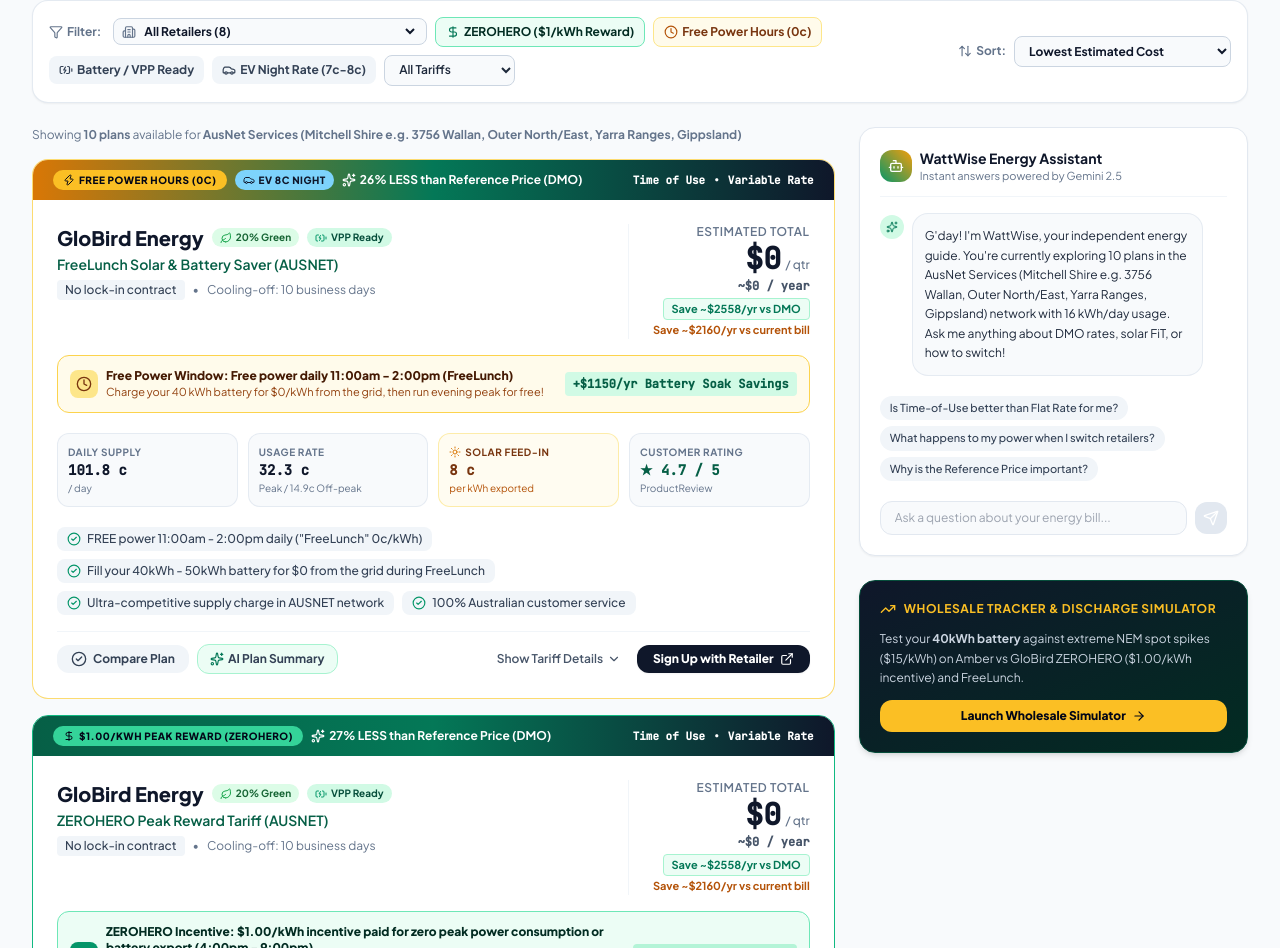
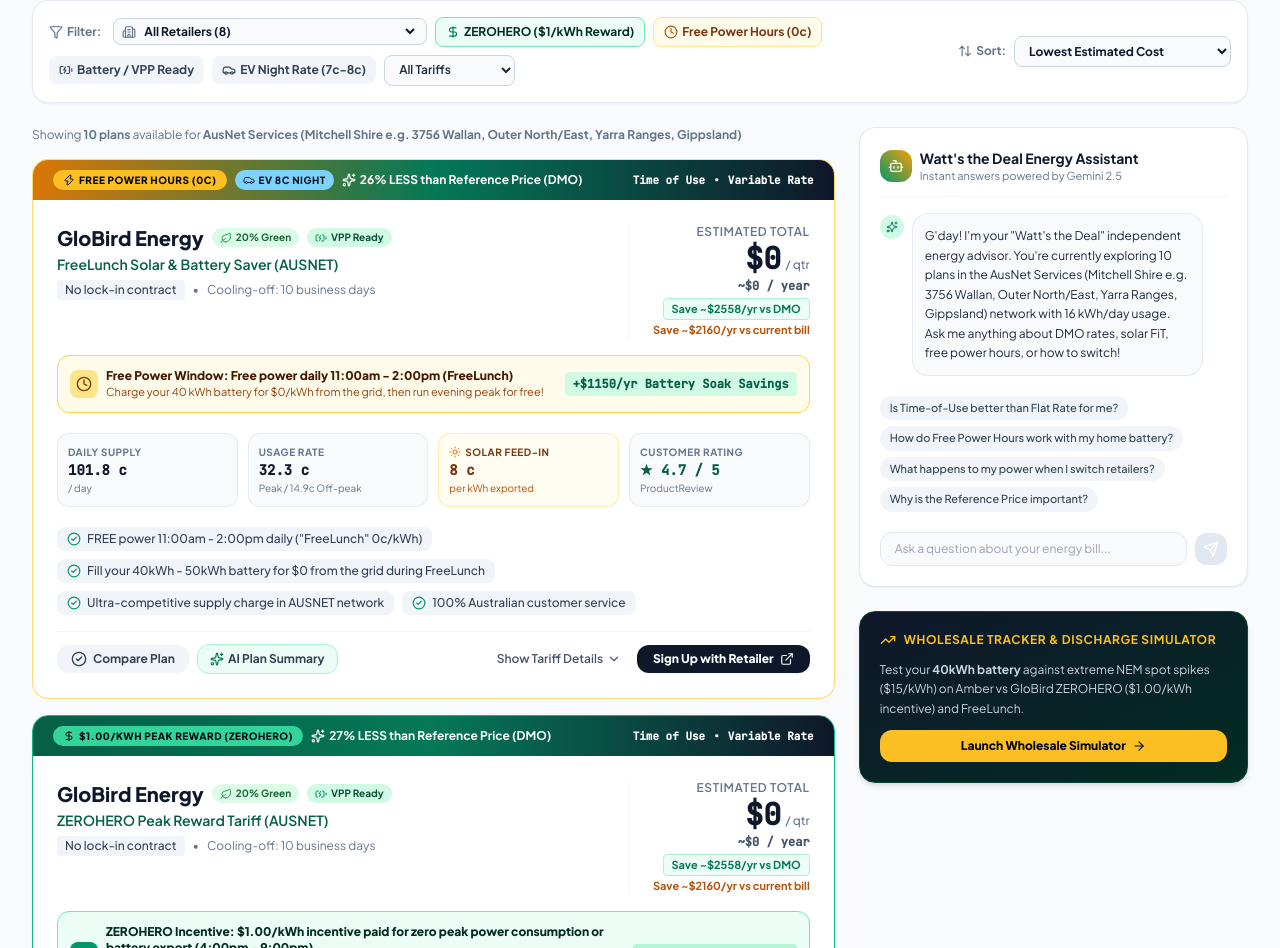
Before and after one commit to ANDYGT40/watts_the_deal, a React (Vite) app in the folder frontend/: page / in a window 1280 px wide. Shown: the part 819-1767 px from the top of the page. Built offline with nearby package versions, Linux system fonts and the light colour scheme.

Commit message:
added wholesale compare

```diff
--- a/frontend/components/AiAdvisorChat.tsx
+++ b/frontend/components/AiAdvisorChat.tsx
@@ -13,7 +13,7 @@ export const AiAdvisorChat: React.FC<AiAdvisorChatProps> = ({ profile, distribut
   const [messages, setMessages] = useState<Array<{ sender: 'ai' | 'user'; text: string }>>([
     {
       sender: 'ai',
-      text: `G'day! I'm WattWise, your independent energy guide. You're currently exploring ${planCount} plans in the ${distributor.name} network with ${profile.averageDailyUsageKWh} kWh/day usage. Ask me anything about DMO rates, solar FiT, or how to switch!`
+      text: `G'day! I'm your "Watt's the Deal" independent energy advisor. You're currently exploring ${planCount} plans in the ${distributor.name} network with ${profile.averageDailyUsageKWh} kWh/day usage. Ask me anything about DMO rates, solar FiT, free power hours, or how to switch!`
     }
   ]);
   const [input, setInput] = useState('');
@@ -41,6 +41,7 @@ export const AiAdvisorChat: React.FC<AiAdvisorChatProps> = ({ profile, distribut
 
   const sampleQuestions = [
     'Is Time-of-Use better than Flat Rate for me?',
+    'How do Free Power Hours work with my home battery?',
     'What happens to my power when I switch retailers?',
     'Why is the Reference Price important?',
   ];
@@ -53,7 +54,7 @@ export const AiAdvisorChat: React.FC<AiAdvisorChatProps> = ({ profile, distribut
             <Bot className="w-4 h-4" />
           </div>
           <div>
-            <h4 className="text-sm font-bold text-slate-900">WattWise Energy Assistant</h4>
+            <h4 className="text-sm font-bold text-slate-900">Watt's the Deal Energy Assistant</h4>
             <p className="text-[11px] text-slate-500">Instant answers powered by Gemini 2.5</p>
           </div>
         </div>
@@ -92,7 +93,7 @@ export const AiAdvisorChat: React.FC<AiAdvisorChatProps> = ({ profile, distribut
         {loading && (
           <div className="flex items-center gap-2 text-xs text-slate-500">
             <Loader2 className="w-3.5 h-3.5 animate-spin text-emerald-600" />
-            <span>WattWise is writing advice...</span>
+            <span>Watt's the Deal is writing advice...</span>
           </div>
         )}
       </div>
```
